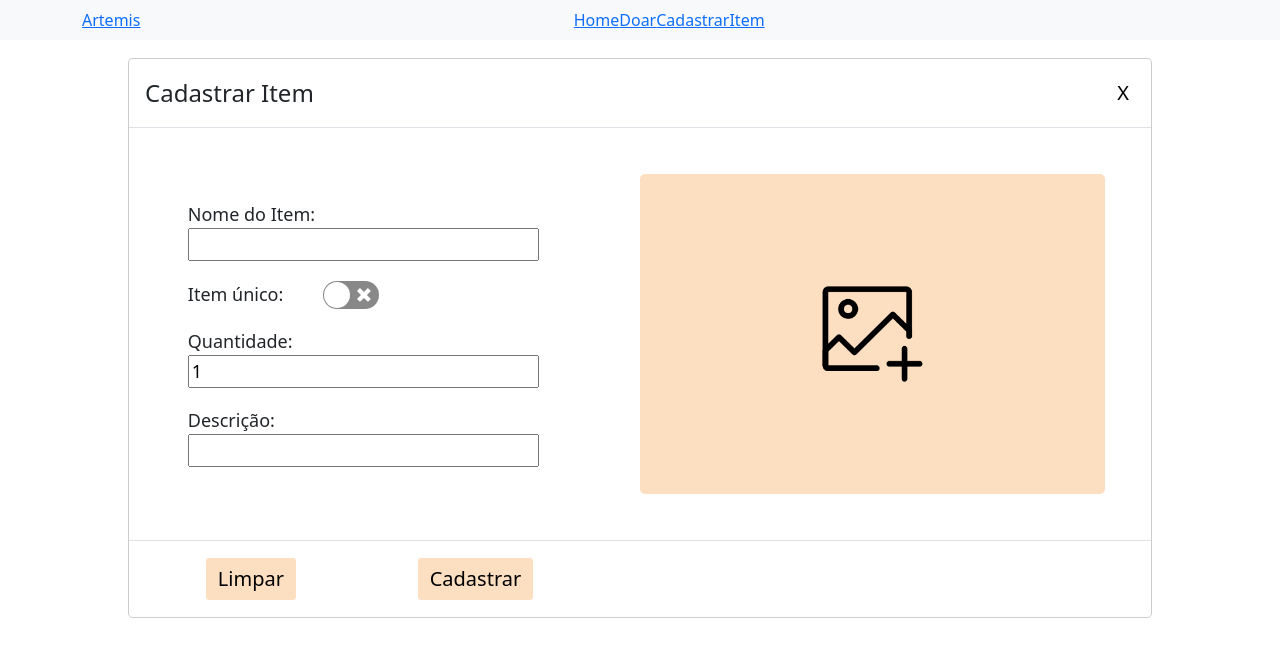
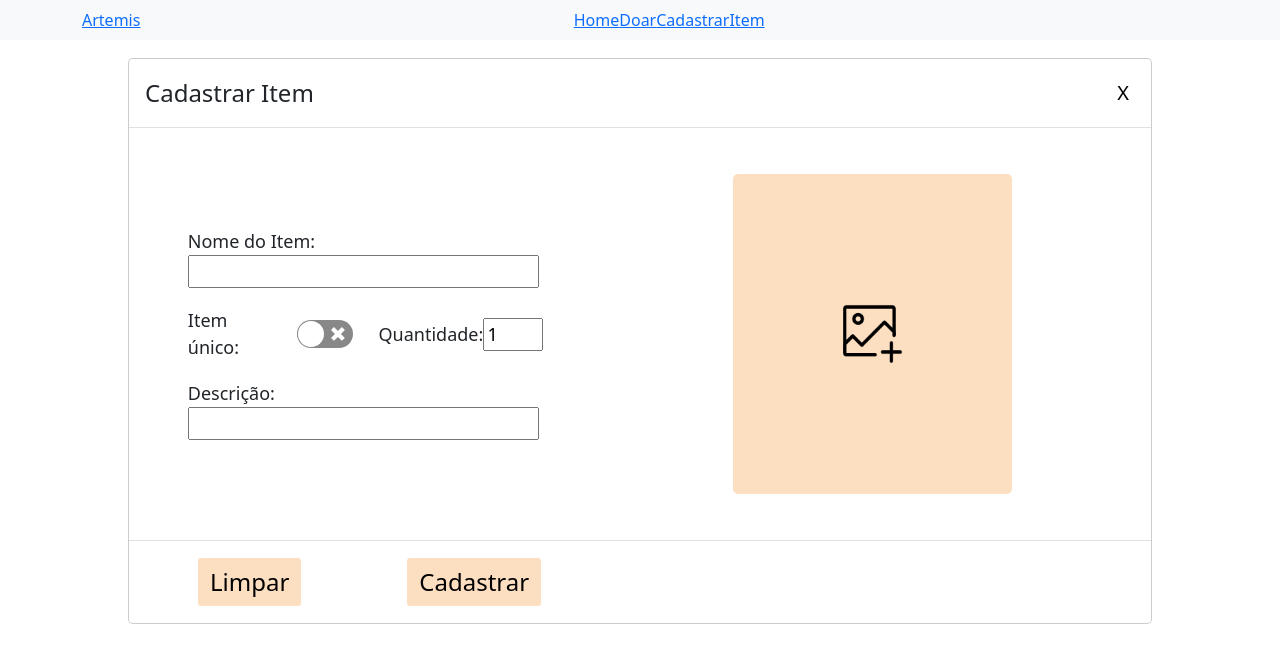
Before and after one commit to GeanMilhore/front-end-TCC, a React (Create React App) app: page /cadastrarItem in a window 1280 px wide. Shown: the top 662 px of the page. Built offline with nearby package versions, Linux system fonts and the light colour scheme.

Commit message:
funcionalidade imagem

```diff
--- a/package.json
+++ b/package.json
@@ -6,6 +6,7 @@
     "@testing-library/jest-dom": "^5.14.1",
     "@testing-library/react": "^11.2.7",
     "@testing-library/user-event": "^12.8.3",
+    "axios": "^0.21.1",
     "bootstrap": "^5.1.0",
     "history": "^5.0.1",
     "react": "^17.0.2",
--- a/src/Routes/Cadastros/CadastrarItem.js
+++ b/src/Routes/Cadastros/CadastrarItem.js
@@ -4,18 +4,39 @@ import style from "./CadastrarItem.module.css";
 import Input from "../../Components/Smart-components/Input/Input.js";
 import Switch from "../../Components/Smart-components/Switch/Switch";
 import imageItem from "../../resources/images/add-item-image.png";
+import axios from "axios";
 
 const CadastrarItem = () => {
   const [nome, setNome] = React.useState("");
   const [checked, setChecked] = React.useState(false);
   const [qtd, setQtd] = React.useState(1);
   const [desc, setDesc] = React.useState("");
+  const [img, setImg] = React.useState(null);
+  const [preview, setPreview] = React.useState(null);
+  const inputFile = React.useRef();
 
   React.useEffect(() => {
     if (checked) {
       setQtd(1);
     }
   }, [checked]);
+
+  function fileSelectedHandler(event) {
+    setImg(event.target.files[0]);
+    if (event.target.files && event.target.files[0]) {
+      var file = new FileReader();
+      file.onload = function (e) {
+        setPreview(e.target.result);
+      };
+      file.readAsDataURL(event.target.files[0]);
+    }
+  }
+
+  function submitForm() {
+    const fd = new FormData();
+    fd.append("image", img, img.name);
+    axios.post("--url api");
+  }
 
   return (
     <div className="container-middle">
@@ -43,6 +64,7 @@ const CadastrarItem = () => {
                 value={nome}
                 setValue={setNome}
               />
+              <div className={style.divUnicQtd}>
                 <Switch
                   id="unico"
                   label="Item único:"
@@ -58,7 +80,10 @@ const CadastrarItem = () => {
                   setValue={setQtd}
                   disabled={checked}
                   min={1}
+                  className={style.divUnicQtd}
                 />
+              </div>
+
               <Input
                 id="desc"
                 label="Descrição:"
@@ -67,8 +92,18 @@ const CadastrarItem = () => {
                 setValue={setDesc}
               />
             </form>
-            <div className={style.imgItem}>
-              <img src={imageItem} alt="símbolo de galeria" />
+            <div className={style.imgItem} onClick={() => inputFile.current.click()}>
+              <div className={style.imgAlterar}>{img ? 'Alterar Imagem' : 'Adicionar Imagem'}</div>
+              <input
+                type="file"
+                onChange={fileSelectedHandler}
+                style={{ display: "none" }}
+                ref={inputFile}
+              />
+              <img
+                src={preview ? preview : imageItem}
+                alt="símbolo de galeria"
+              />
             </div>
           </div>
         </Modal.Body>
--- a/src/Routes/Cadastros/CadastrarItem.module.css
+++ b/src/Routes/Cadastros/CadastrarItem.module.css
@@ -31,18 +31,41 @@
     max-width: 25%;
 }
 .switchButton{
-    margin-left: 2.5rem;
+    margin-left: 1rem;
 }
 
 .imgItem{
     display: flex;
     justify-content: center;
     align-items: center;
-    width: 50%;
+    width: 30%;
     height: 40vh;
     min-width: 145px;
     background-color: #f279003f;
     border-radius: 5px;
+    margin: 0 10%;
+    cursor: pointer;
+    position: relative;
+}
+
+.imgAlterar{
+    position: absolute;
+    display: hidden;
+    color: transparent;
+    justify-content: center;
+    align-items: center;
+    width: 100%;
+    height: 100%;
+}
+
+.imgAlterar:hover{
+    opacity: 1;
+    display: flex;
+    color: white;
+    font-weight: bolder;
+    font-size: 100%;
+    z-index: 2000;
+    background-color: rgba(0, 0, 0, 0.7);
 }
 
 .form{
@@ -60,6 +83,24 @@
     width: 80%;
 }
 
+.divUnicQtd{
+    display: flex;
+    width: 100%;
+    max-width: 82%;
+}
+
+.divUnicQtd label{
+    display: flex;
+    justify-content: space-evenly;
+    align-items: center;
+    width: 50%!important;
+}
+
+.divUnicQtd label input{
+    width: 60px;
+}
+
+
 .modalFooter{
     justify-content: flex-start!important;
 }
@@ -68,7 +109,7 @@
     background-color: #f279003f;
     color: black;
     border-color: white;
-    font-size: 15pt;
+    font-size: 18pt;
 }
 
 .modalFooter button:hover{
```
Also changed, not shown: 1 other file (tests, documents, lock files or other folders). Lines whose indentation alone changed are shown as unchanged.
